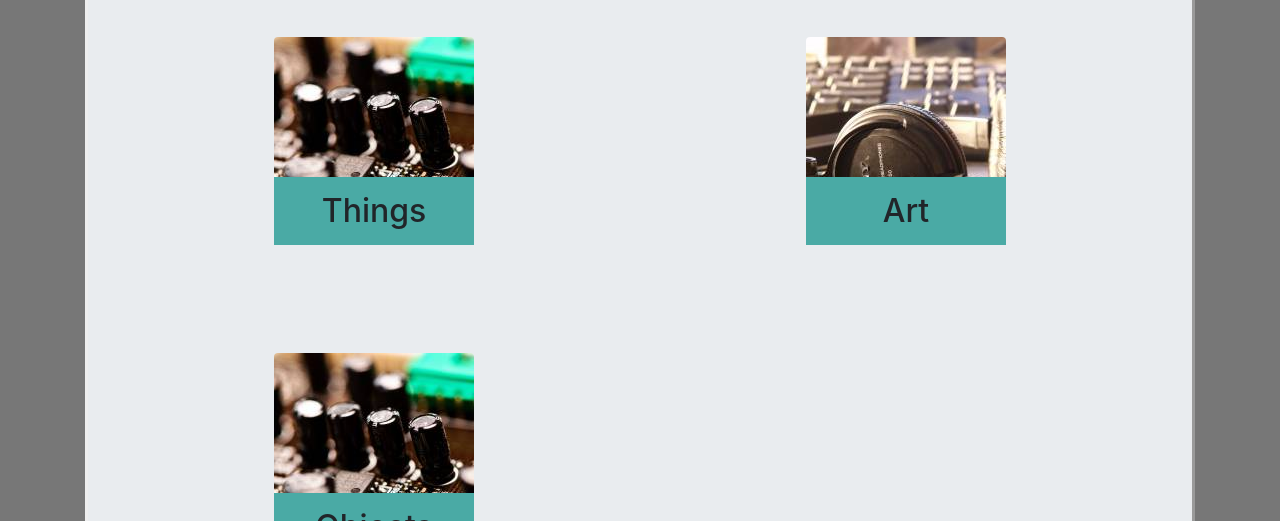
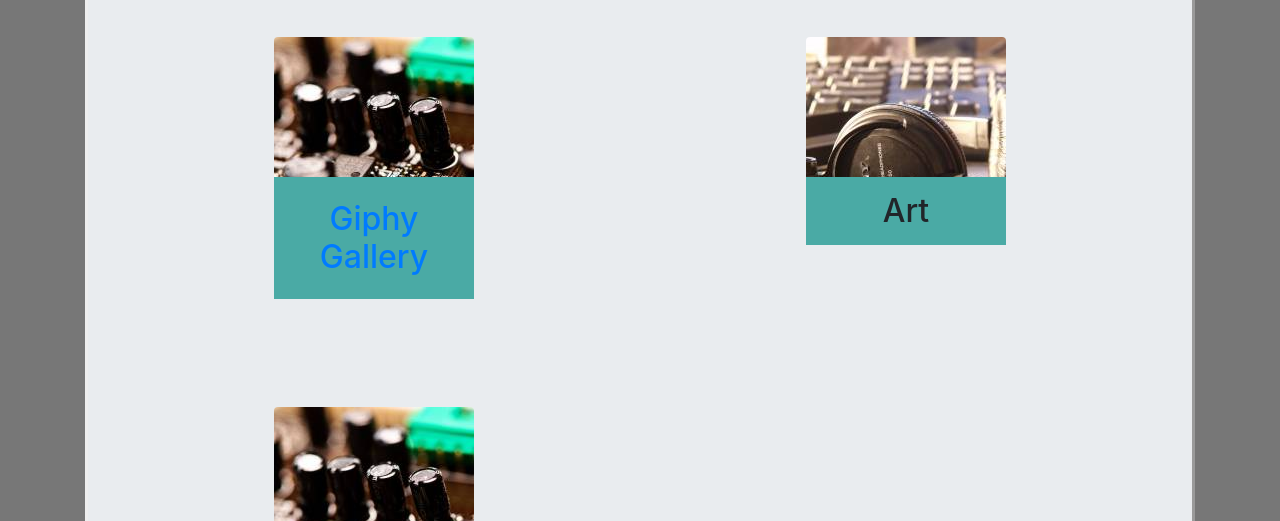
Before and after one commit to Jeckhart582/Bootstrap-Portfolio, a plain HTML site: page portfolio.html in a window 1280 px wide. Shown: the part 579-1100 px from the top of the page. Drawn offline with nearby package versions, Linux system fonts and the light colour scheme.

Commit message:
Added giphy

```diff
--- a/portfolio.html
+++ b/portfolio.html
@@ -52,7 +52,7 @@
                     <div class="row">
                         <div class="col-sm-6">
                             <img class="rounded mx-auto d-block" src="assets/images/technics-q-c-200-200-4.jpg" alt="">
-                            <h2> Things </h2>
+                            <h2><a class="nav-link" href="https://jeckhart582.github.io/AJAXGallery/">Giphy Gallery</a> </h2>
                         </div>
                         <div class="col-sm-6">
                             <img class="rounded mx-auto d-block" src="assets/images/technics-q-c-200-200-6.jpg" alt="">
```
